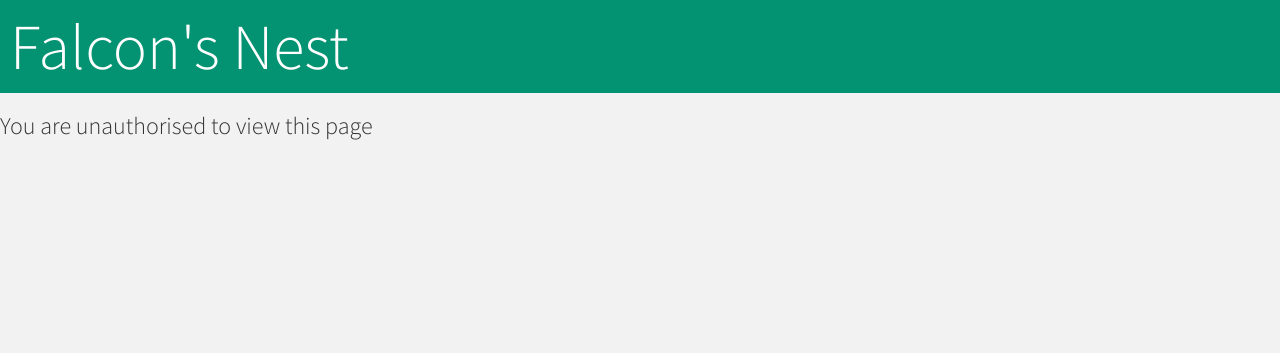
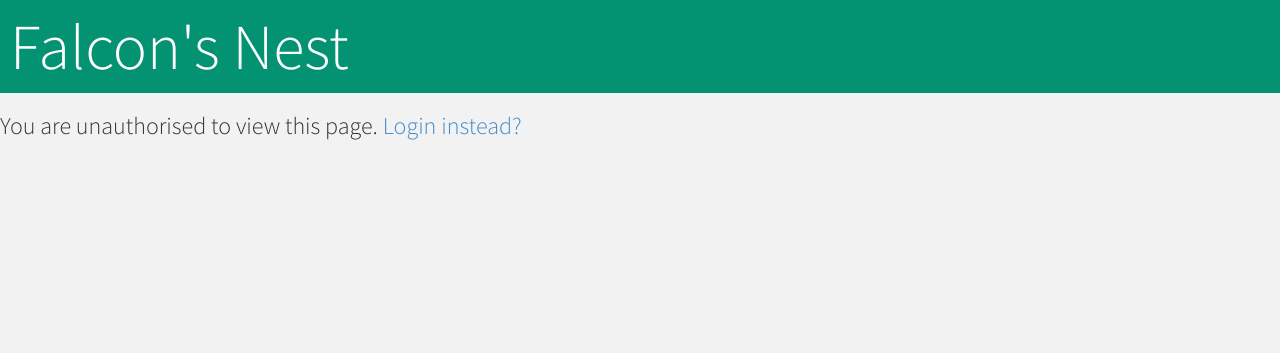
Before and after one commit to Cyber-Shadow/FalconsNest, a Django app: page /unauthorised/ in a window 1280 px wide. Shown: the top 353 px of the page. Run offline with Django 3.2, Linux system fonts and the light colour scheme; some libraries are stand-ins or nearby versions.

Commit message:
Update unauthorised.html

```diff
--- a/webapp/templates/webapp/unauthorised.html
+++ b/webapp/templates/webapp/unauthorised.html
@@ -15,7 +15,7 @@
 <ul class="header">
     <li class="titlename">Falcon's Nest</li>
 </ul>
-<h3>You are unauthorised to view this page</h3>
+<h3>You are unauthorised to view this page. <a href="/login">Login instead?</a></h3>
 </form>
 </div>
 </div>
```
